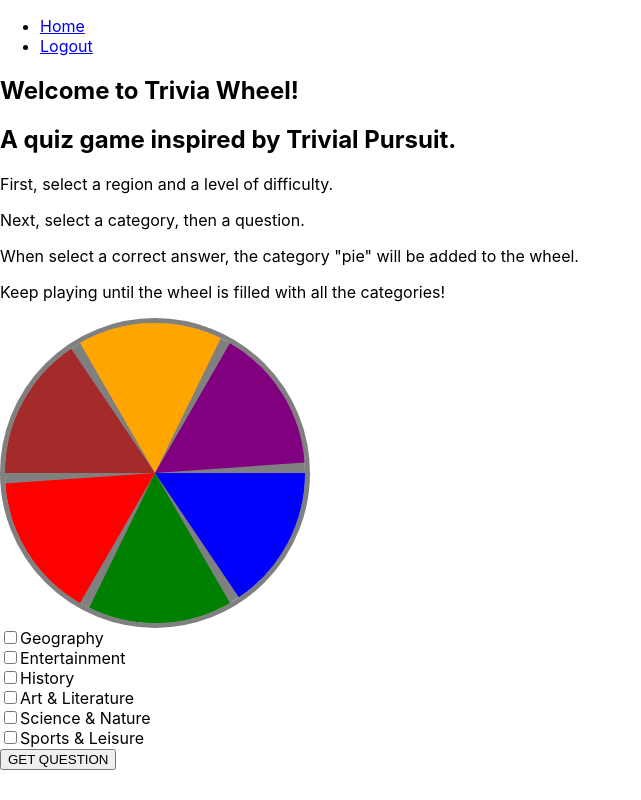
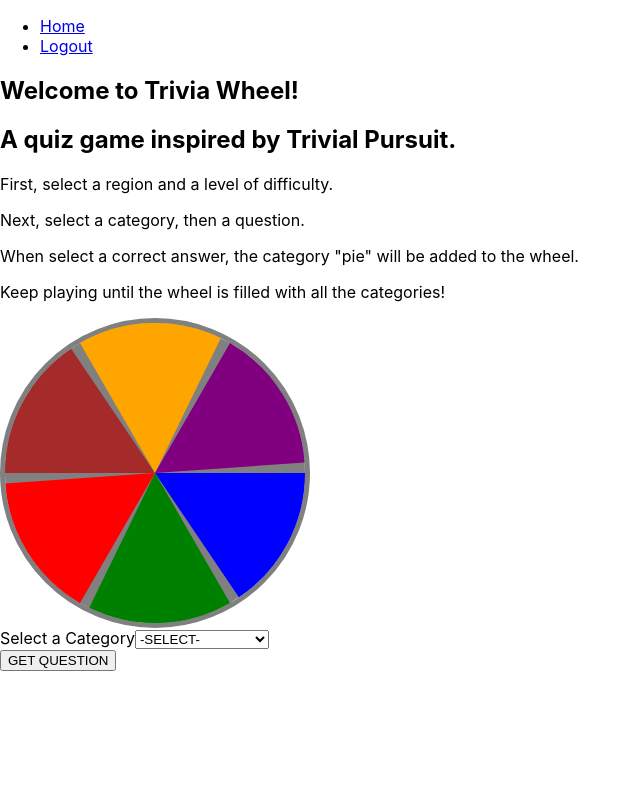
Before and after one commit to chris-hegarty/trivia-snack, a React (Create React App) app: page /login in a window 1280 px wide. Both pictures are taken after typing "Sample", "Sample123" into the empty fields and a click on the button "Submit". Shown: the whole page, without its empty margins (0-641 px from the left). Built offline with nearby package versions, Linux system fonts and the light colour scheme.

Commit message:
refactor category checkboxes to dropdowns

```diff
--- a/src/components/Category.jsx
+++ b/src/components/Category.jsx
@@ -7,10 +7,6 @@ function Category() {
 const {selected, setSelected} = useContext(CategoryContext)
 const [url, setUrl] = useState(null)
 const{ data:card } = useAxios(url)
-
-
-
-
     useEffect(() => {
         if (card) {
             setSelected(card);
@@ -19,95 +15,28 @@ const{ data:card } = useAxios(url)
 
   return (
     <section id="category-container flex column">
-        <div className="input-container">
-            <input
-                  value={"geography"}
-            onClick={(e)=>{
+
+        <label htmlFor="category-dropdown">Select a Category</label>
+        <select
+            value={selected}
+            onChange={(e) => {
                 setSelected(e.target.value)
             }}
-            type="checkbox"
             name="categories"
-            id="geography"
-
-
-            />
-            <label htmlFor="geography">Geography</label>
-        </div>
+            id="category-dropdown"
+        >
+            <option value="default">-SELECT-</option>
+            <option value="geography">Geography</option>
+            <option value="film_and_tv">Entertainment</option>
+            <option value="history">History</option>
+            <option value="arts_and_literature">Art & Literature</option>
+            <option value="science">Science & Nature</option>
+            <option value="sport_and_leisure">Sports and Leisure</option>
+        </select>
 
         <div className="input-container">
-            <input
-                  value={"film_and_tv"}
-            onClick={(e)=>{
-                setSelected(e.target.value)
-
-            }}
-            type="checkbox"
-            name="categories"
-            id="film_and_tv"
-
-            />
-            <label htmlFor="film_and_tv">Entertainment</label>
-        </div>
-
-        <div className="input-container">
-            <input
-                  value={"history"}
-            onClick={(e)=>{
-                setSelected(e.target.value)
-
-            }}
-            type="checkbox"
-            name="categories"
-            id="history"
-
-            />
-            <label htmlFor="history">History</label>
-        </div>
-
-        <div className="input-container">
-            <input
-                  value={"arts_and_literature"}
-            onClick={(e)=>{
-                setSelected(e.target.value, e.target.checked)
-            }}
-            type="checkbox"
-            name="categories"
-            id="arts_and_literature"
-
-            />
-            <label htmlFor="arts_and_literature">Art & Literature</label>
-        </div>
-
-        <div className="input-container">
-            <input
-                  value={"science"}
-            onClick={(e)=>{
-                setSelected(e.target.value)
-                console.log(e.target.value);
-            }}
-            type="checkbox"
-            name="categories"
-            id="science"
-
-            />
-            <label htmlFor="science">Science & Nature</label>
-        </div>
-
-        <div className="input-container">
-            <input
-                  value={"sport_and_leisure"}
-            onClick={(e)=>{
-                setSelected(e.target.value)
-            }}
-            type="checkbox"
-            name="categories"
-            id="sport_and_leisure"
-
-            />
-              <label htmlFor="sport_and_leisure">Sports & Leisure</label>
-        </div>
-        <div className="input-container">
             <button onClick={(e)=>{
+                e.preventDefault()
                 setUrl(`&categories=${selected}`)
                   console.log(url);
             }}>
--- a/src/context/CategoryContext.jsx
+++ b/src/context/CategoryContext.jsx
@@ -2,7 +2,7 @@ import React, { useState, createContext } from 'react'
 export const CategoryContext = createContext(null)
 
 export function CategoryProvider(props) {
-    const [selected, setSelected] = useState(null)
+    const [selected, setSelected] = useState("default"  )
 
     return (
         <CategoryContext.Provider value={{ selected, setSelected }}>
--- a/src/index.js
+++ b/src/index.js
@@ -13,13 +13,11 @@ const root = ReactDOM.createRoot(document.getElementById('root'));
 root.render(
   <ErrorBoundary>
     <PlayerProvider>
-      <PresetsProvider>
-        <CategoryProvider>
-          <UrlProvider>
-            <App />
-          </UrlProvider>
-        </CategoryProvider>
-      </PresetsProvider>
+      <CategoryProvider>
+        <UrlProvider>
+          <App />
+        </UrlProvider>
+      </CategoryProvider>
     </PlayerProvider>
   </ErrorBoundary>
 );
```
